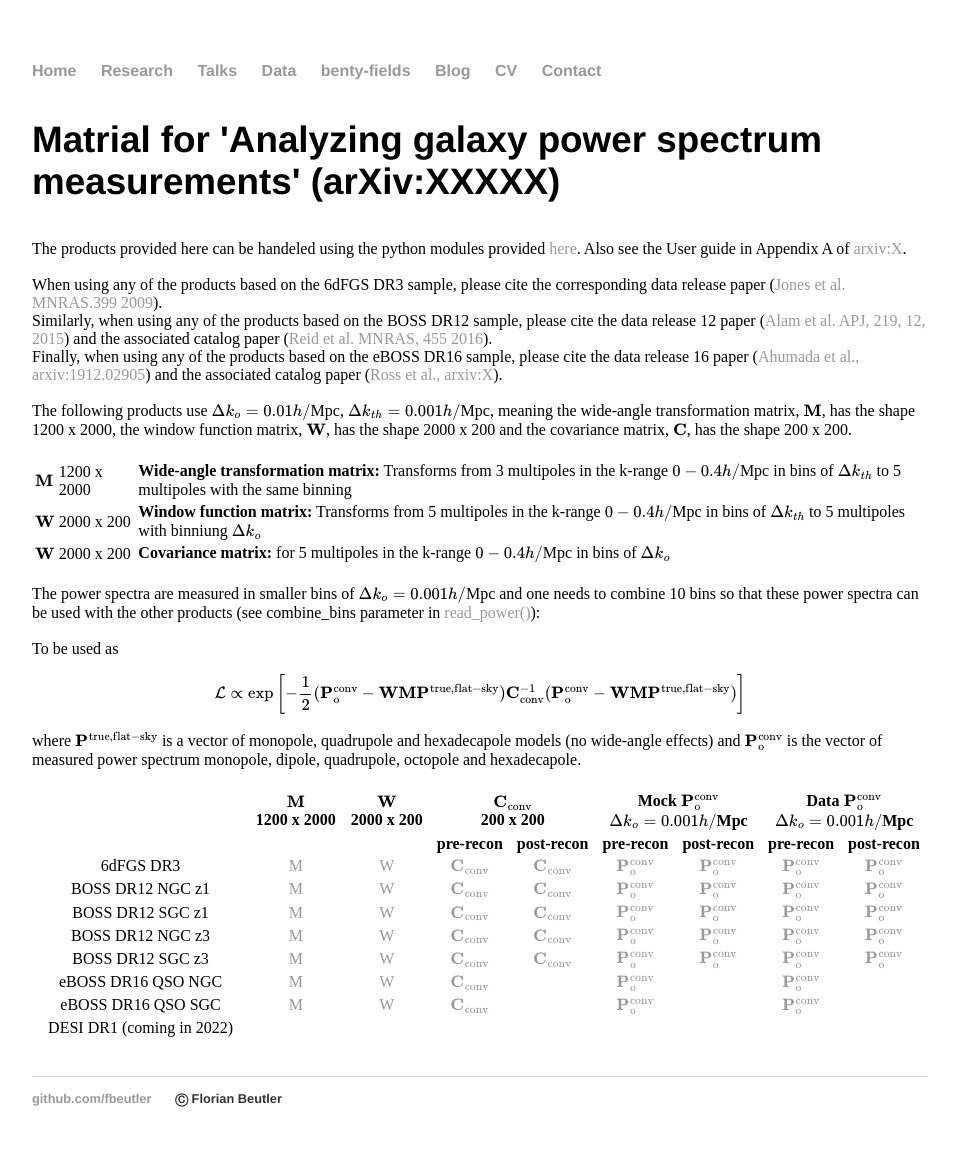
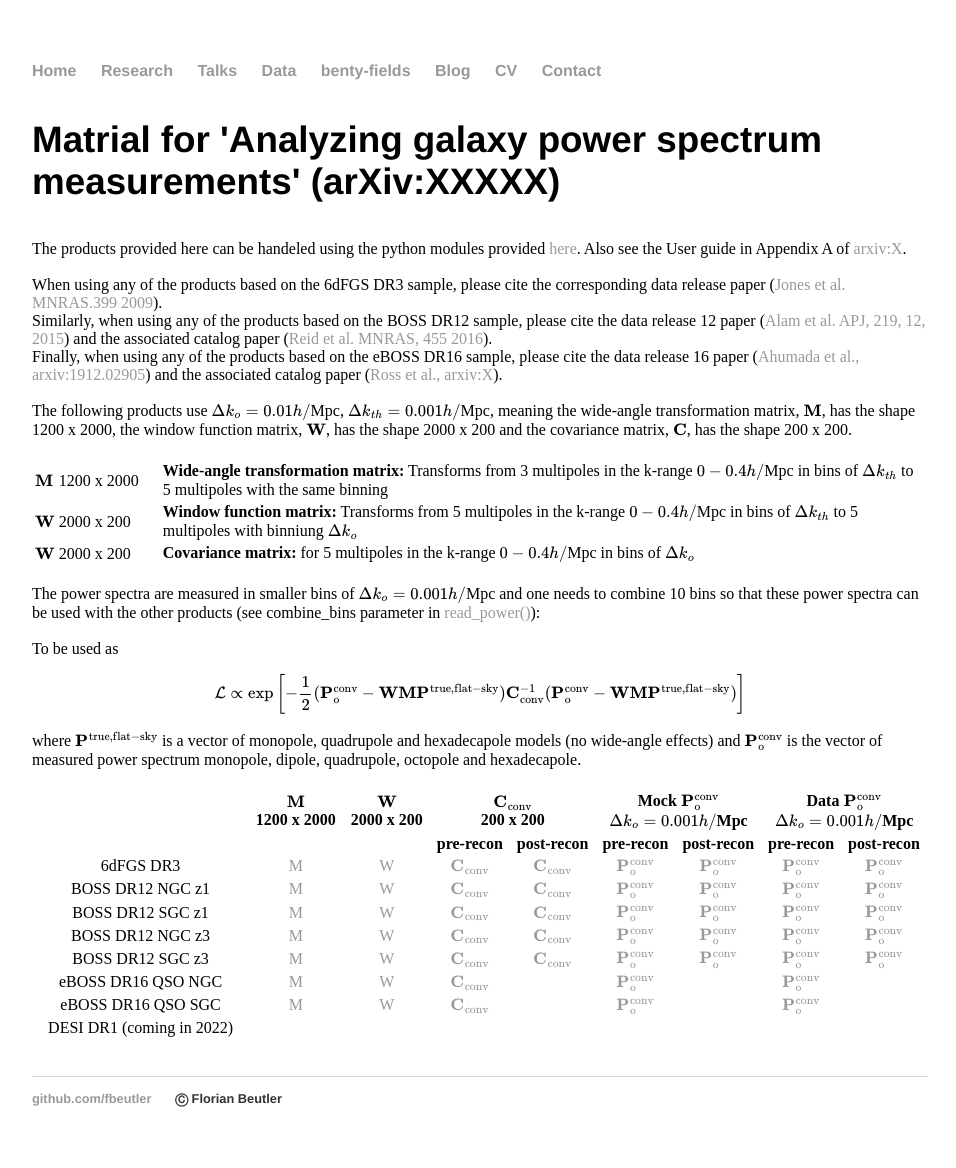
Before and after one commit to fbeutler/fbeutler.github.io, a Jekyll site: the page built from hub/deconv_paper.html, in a window 1280 px wide. Shown: the whole page, without its empty margins (160-1116 px from the left). Built offline with Jekyll 4.4.1, drawn with Linux system fonts in a browser that asks for light colours.

Commit message:
Update deconv_paper.html

```diff
--- a/hub/deconv_paper.html
+++ b/hub/deconv_paper.html
@@ -30,19 +30,19 @@ Finally, when using any of the products based on the eBOSS DR16 sample, please c
 <table style="width:100%;padding-top:20px">
   <tr style="text-align: left">
     <td>\(\textbf{M}\)</td>
-    <td style="min-width:60px">1200 x 2000</td>
+    <td style="min-width:100px">1200 x 2000</td>
     <td><b>Wide-angle transformation matrix:</b> Transforms from 3 multipoles in the k-range \(0 - 0.4h/\)Mpc in bins of \(\Delta k_{th}\)
 	to 5 multipoles with the same binning</td>
   </tr>
   <tr style="text-align: left">
     <td>\(\textbf{W}\)</td>
-    <td style="min-width:60px">2000 x 200</td>
+    <td style="min-width:100px">2000 x 200</td>
     <td><b>Window function matrix:</b> Transforms from 5 multipoles in the k-range \(0 - 0.4h/\)Mpc in bins of \(\Delta k_{th}\)
 	to 5 multipoles with binniung \(\Delta k_o\)</td>
   </tr>
   <tr style="text-align: left">
     <td>\(\textbf{W}\)</td>
-    <td style="min-width:60px">2000 x 200</td>
+    <td style="min-width:100px">2000 x 200</td>
     <td><b>Covariance matrix:</b> for 5 multipoles in the k-range \(0 - 0.4h/\)Mpc in bins of \(\Delta k_{o}\)</td>
   </tr>
 </table><br>
```
